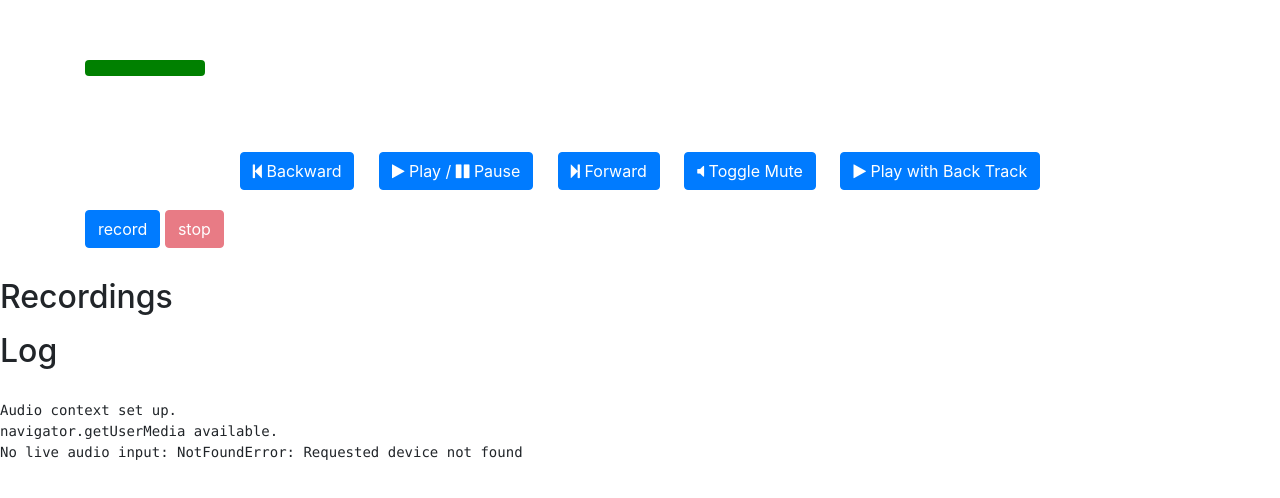
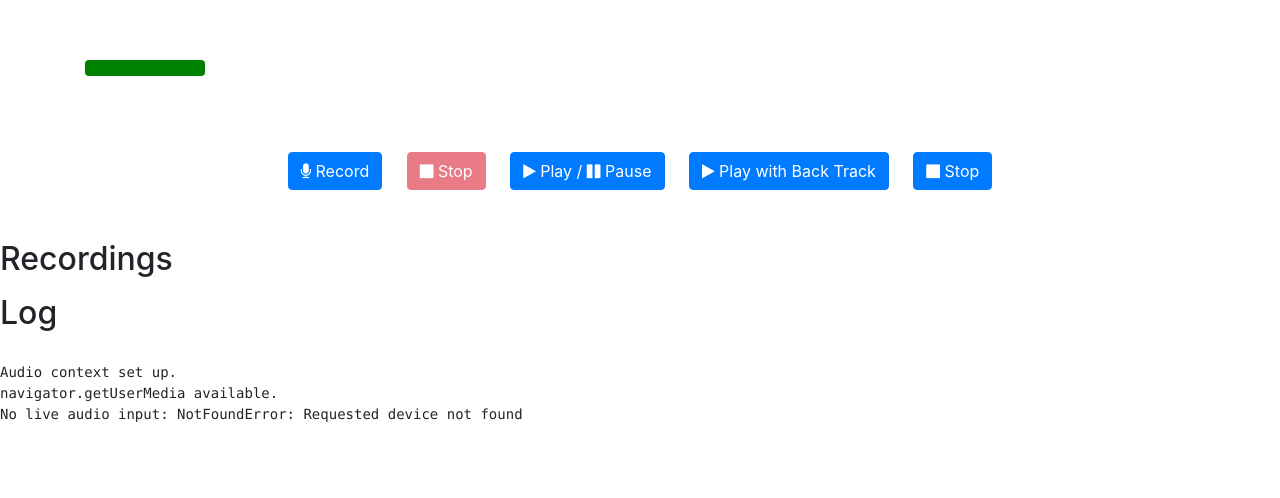
Before and after one commit to princeofgiri/playandrecord, a plain HTML site: page index.html in a window 1280 px wide. Shown: the part 136-634 px from the top of the page. Drawn offline with nearby package versions, Linux system fonts and the light colour scheme; no server answers; a web font is replaced by a local one.

Commit message:
relayout button and function

```diff
--- a/index.html
+++ b/index.html
@@ -62,9 +62,13 @@
   </script>
 
   <div class="controls">
-    <button class="btn btn-primary" onclick="wavesurfer.skipBackward()">
-      <i class="fa fa-step-backward"></i>
-      Backward
+    <button class="btn btn-primary" onclick="startRecording(this);">
+        <i class="fa fa-microphone"></i>
+        Record
+    </button>
+    <button class="btn btn-danger" onclick="stopRecording(this);" disabled>
+        <i class="fa fa-stop"></i>
+        Stop
     </button>
 
     <button class="btn btn-primary" onclick="wavesurfer.playPause()">
@@ -75,25 +79,15 @@
       Pause
     </button>
 
-    <button class="btn btn-primary" onclick="wavesurfer.skipForward()">
-      <i class="fa fa-step-forward"></i>
-      Forward
-    </button>
-
-    <button class="btn btn-primary" onclick="wavesurfer.toggleMute()">
-      <i class="fa fa-volume-off"></i>
-      Toggle Mute
-    </button>
-
     <button class="btn btn-primary" onclick="playWithBackTrack()">
       <i class="fa fa-play"></i>
       Play with Back Track
     </button>
+    <button class="btn btn-primary" onclick="stopAll()">
+      <i class="fa fa-stop"></i>
+      Stop
+    </button>
   </div>
-
-  <button class="btn btn-primary" onclick="startRecording(this);">record</button>
-  <button class="btn btn-danger" onclick="stopRecording(this);" disabled>stop</button>
-
 </div>
 
   </div>
@@ -147,10 +141,10 @@
     recorder.clear();
   }
 
-  var url;
   function createDownloadLink() {
     recorder && recorder.exportWAV(function(blob) {
-      var url = URL.createObjectURL(blob);
+      window.url = URL.createObjectURL(blob);
+
       var li = document.createElement('li');
       var au = document.createElement('audio');
       var hf = document.createElement('a');
@@ -159,16 +153,25 @@
       au.src = url;
       hf.href = url;
       hf.download = new Date().toISOString() + '.wav';
-      //hf.download = 'rekamanmu' + '.wav';
       hf.innerHTML = hf.download;
       li.appendChild(au);
       li.appendChild(hf);
       recordingslist.appendChild(li);
+
     });
   }
 
   function playWithBackTrack(){
-    alert(window.url);
+    console.log(window.url);
+    window.rekaman = new Audio(window.url);
+    rekaman.play();
+    wavesurfer.play();
+  }
+
+  function stopAll(){
+    window.rekaman.pause();
+    window.rekaman.currentTime = 0;
+    wavesurfer.stop();
   }
 
   window.onload = function init() {
```
